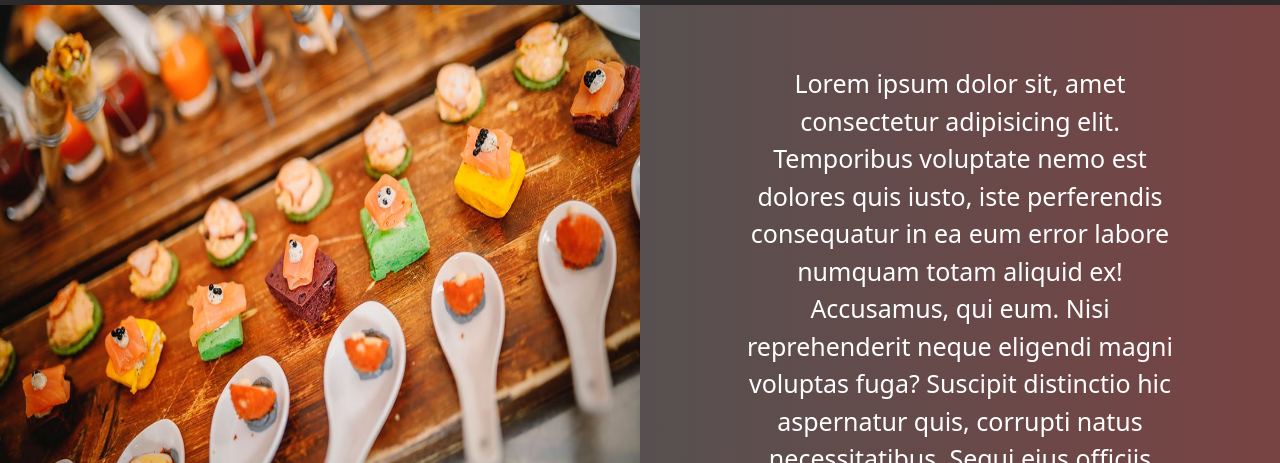
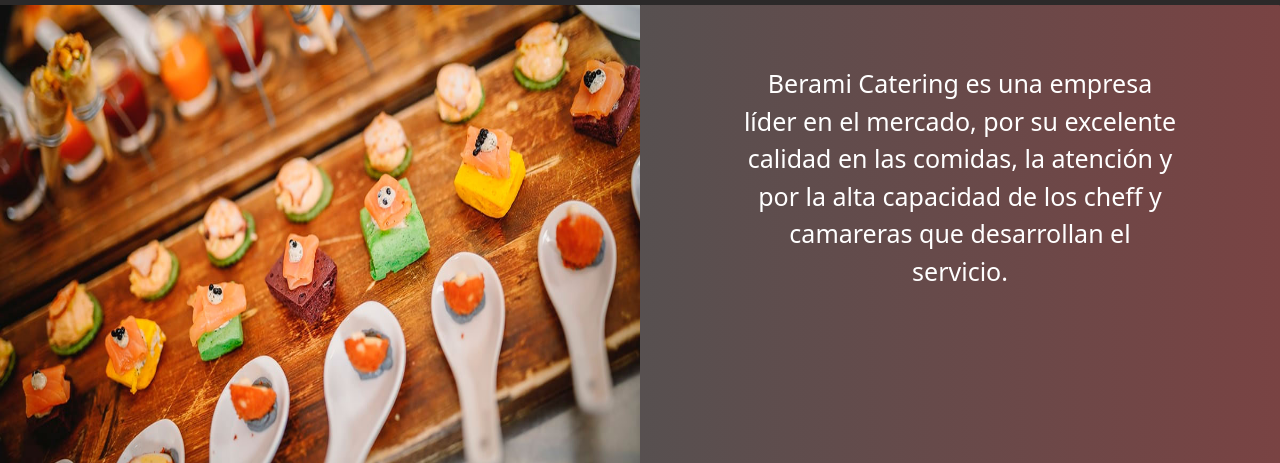
Before and after one commit to belchus/ArenaCamila-Catering2, a website: page pages/sobrenosotros.html in a window 1280 px wide. Shown: the part 843-1306 px from the top of the page. Drawn offline with nearby package versions, Linux system fonts and the light colour scheme.

Commit message:
cambios en textos

```diff
--- a/pages/sobrenosotros.html
+++ b/pages/sobrenosotros.html
@@ -74,14 +74,12 @@
         </h1>
       </div>
       <div class="padre" col-8>
-          <img class="nosotrosfoto" src="../img/empresa-catering-ibiza-fosh-2.jpg" alt="foto de aperitivos de salmon en diferentes texturas">
+        <img class="nosotrosfoto" src="../img/empresa-catering-ibiza-fosh-2.jpg"
+          alt="foto de aperitivos de salmon en diferentes texturas">
         <div class="caja">
           <p class="sobremi">
-            Lorem ipsum dolor sit, amet consectetur adipisicing elit. Temporibus voluptate nemo est dolores quis iusto,
-          iste perferendis consequatur in ea eum error labore numquam totam aliquid ex! Accusamus, qui eum.
-          Nisi reprehenderit neque eligendi magni voluptas fuga? Suscipit distinctio hic aspernatur quis, corrupti natus
-          necessitatibus. Sequi eius officiis beatae voluptatem fuga quas necessitatibus soluta! Nemo ipsa repellat
-          repellendus velit nostrum.
+            Berami Catering es una empresa líder en el mercado, por su excelente calidad en las comidas, la atención y
+            por la alta capacidad de los cheff y camareras que desarrollan el servicio.
           </p>
         </div>
       </div>
@@ -93,12 +91,14 @@
           <p class="sobremi">
             Lorem ipsum dolor sit, amet consectetur adipisicing elit. Temporibus voluptate nemo est dolores quis iusto,
             iste perferendis consequatur in ea eum error labore numquam totam aliquid ex! Accusamus, qui eum.
-    Nisi reprehenderit neque eligendi magni voluptas fuga? Suscipit distinctio hic aspernatur quis, corrupti natus
+            Nisi reprehenderit neque eligendi magni voluptas fuga? Suscipit distinctio hic aspernatur quis, corrupti
+            natus
             necessitatibus. Sequi eius officiis beatae voluptatem fuga quas necessitatibus soluta! Nemo ipsa repellat
             repellendus velit nostrum.
           </p>
         </div>
-  <img class="nosotrosfoto" src="../img/empresa-catering-ibiza-fosh-2.jpg" alt="foto de aperitivos de salmon en diferentes texturas">
+        <img class="nosotrosfoto" src="../img/empresa-catering-ibiza-fosh-2.jpg"
+          alt="foto de aperitivos de salmon en diferentes texturas">
       </div>
 
     </main>
```
Lines whose indentation alone changed are shown as unchanged.
